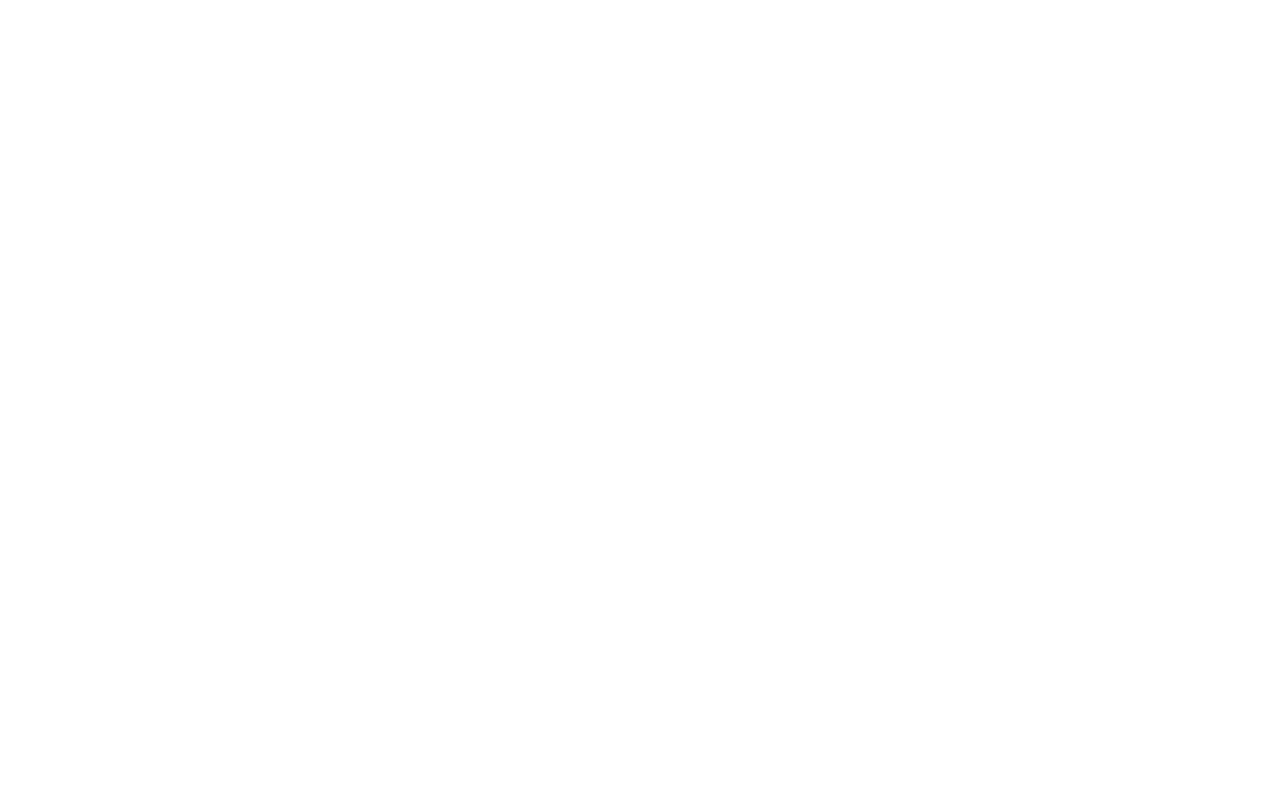
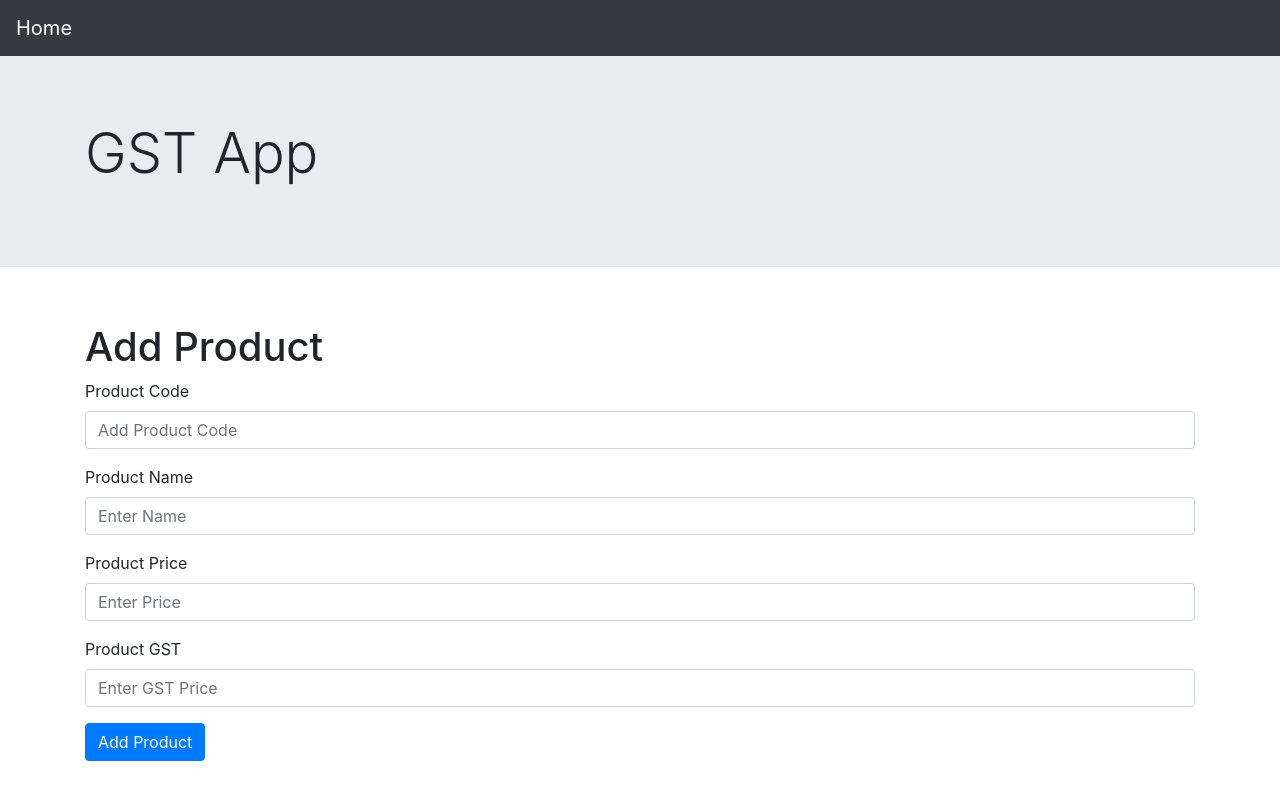
Before and after one commit to anuragkothare/GST-Billing-Application, an Angular app: page /add in a window 1280 px wide. Before the commit this address led to /. Built offline with nearby package versions, Linux system fonts and the light colour scheme.

Commit message:
Created Add Product functionality

```diff
--- /dev/null
+++ b/src/app/add-product/add-product.component.html
@@ -0,0 +1,27 @@
+
+<div class="container">
+  <br>
+  <h1>Add Product</h1>
+  <form>
+    <div class="form-group">
+      <label for="exampleInputEmail1">Product Code</label>
+      <input #productCode  class="form-control" placeholder="Add Product Code" >
+    </div>
+    <div class="form-group">
+      <label for="exampleInputEmail1">Product Name</label>
+      <input #productName class="form-control" placeholder="Enter Name">
+    </div>
+    <div class="form-group">
+      <label for="exampleInputEmail1">Product Price</label>
+      <input #productPrice class="form-control" placeholder="Enter Price" >
+    </div>
+    <div class="form-group">
+      <label for="exampleInputEmail1">Product GST</label>
+      <input #productGST class="form-control" placeholder="Enter GST Price">
+    </div>
+
+    <button (click)="addNewProduct(productCode.value, productName.value,productPrice.value,productGST.value)" type="button" class="btn btn-primary">Add Product</button>
+     <br>
+  </form>
+  <br>
+</div>
--- /dev/null
+++ b/src/app/add-product/add-product.component.ts
@@ -0,0 +1,32 @@
+import { Component, OnInit } from '@angular/core';
+import { ProductService } from './../product.service';
+import { Router, ActivatedRoute, ParamMap } from "@angular/router";
+import { Product } from './../product/product';
+
+import { switchMap } from "rxjs/operators";
+
+@Component({
+  selector: 'app-add-product',
+  templateUrl: './add-product.component.html',
+  styleUrls: ['./add-product.component.css']
+})
+export class AddProductComponent implements OnInit {
+
+  constructor(
+    private route: ActivatedRoute,
+    private router: Router,
+    private ProductService: ProductService
+  ) { }
+
+  ngOnInit() {
+
+  }
+
+  public addNewProduct(productCode: number, productName: String, productPrice:number, productGST:number){
+    console.log("Add info "+ productCode + " " + productName + " "+ productPrice + " "+ productGST)
+    var product: Product = new Product(productCode, productName, productPrice, productGST)
+
+    this.ProductService.addProduct(product)
+    console.log(product)
+  }
+}
--- a/src/app/app-routing.ts
+++ b/src/app/app-routing.ts
@@ -4,6 +4,7 @@
 import { ProductListComponent } from './product-list/product-list.component'
 import { ModuleWithProviders } from "@angular/core";
 import { ProductDetailComponent } from './product-detail/product-detail.component';
+import { AddProductComponent } from './add-product/add-product.component';
 
 
 
@@ -11,6 +12,7 @@
   {path: 'products', component: ProductListComponent},
   {path: '', redirectTo: '/products', pathMatch: 'full'},
   {path: 'product/:product_code', component: ProductDetailComponent},
+  {path: 'add', component: AddProductComponent},
   // {path: '', redirectTo: '/products', pathMatch: 'full'},
 ];
 
--- a/src/app/app.module.ts
+++ b/src/app/app.module.ts
@@ -9,13 +9,15 @@
 import { ProductListComponent } from './product-list/product-list.component';
 import { ProductCardComponent } from './product-card/product-card.component';
 import { ProductDetailComponent } from './product-detail/product-detail.component';
+import { AddProductComponent } from './add-product/add-product.component';
 
 @NgModule({
   declarations: [
     AppComponent,
     ProductListComponent,
     ProductCardComponent,
-    ProductDetailComponent
+    ProductDetailComponent,
+    AddProductComponent
   ],
   imports: [
     BrowserModule,
--- a/src/app/product-card/product-card.component.css
+++ b/src/app/product-card/product-card.component.css
@@ -0,0 +1,3 @@
+.card {
+  background-color: #DCDCDC;
+}
--- a/src/app/product-card/product-card.component.html
+++ b/src/app/product-card/product-card.component.html
@@ -2,10 +2,8 @@
 <br>
 <div class="container">
   <div class="card" style="width: 18rem;">
-    <img class="card-img-top" src="..." alt="Card image cap">
     <div class="card-body">
-      <h5 class="card-title">Product</h5>
-      <p class="card-text">This is product</p>
+      <h2 class="card-title">Product</h2>
       <p>Product Name: {{ data.product_name }}</p>
       <p>Product Price: {{ data.product_price }}</p>
       <p>Product GST: {{ data.product_gst }}</p>
--- a/src/app/product-detail/product-detail.component.css
+++ b/src/app/product-detail/product-detail.component.css
@@ -0,0 +1,3 @@
+.update {
+  background-color: whitesmoke;
+}
--- a/src/app/product-detail/product-detail.component.html
+++ b/src/app/product-detail/product-detail.component.html
@@ -1,5 +1,4 @@
-<br>
-<br>
+
 <div class="container">
   <h1>Product Name: <strong>{{currentProduct.product_name}}</strong></h1>
   <p>Product Cost: {{currentProduct.product_price }}</p>
@@ -10,16 +9,16 @@
 <br>
 <br>
 
-<div class="container" >
+<div class=" update container" >
   <h3>Update Product Information</h3>
   <form>
     <div class="form-group">
       <label for="exampleInputEmail1">Product Name</label>
-      <input  #productName type="Product Name" class="form-control" id="exampleInputEmail1" [(value)]="currentProduct.product_name">
+      <input  #productName type="Product Name" class="form-control"  [(value)]="currentProduct.product_name">
 
     </div>
     <div class="form-group">
-      <label >Product Price</label>
+      <label>Product Price</label>
       <input #productPrice class="form-control"  placeholder="Edit Price" [(value)]="currentProduct.product_price">
     </div>
     <div class="form-group">
@@ -28,4 +27,6 @@
     </div>
     <button class="btn" type="button" (click)="editProductInfo(productName.value,productPrice.value,productGST.value)" >Edit</button>
   </form>
+  <br>
+  <br>
 </div>
--- a/src/app/product-list/product-list.component.html
+++ b/src/app/product-list/product-list.component.html
@@ -1,3 +1,9 @@
 <div class="container">
+  <br>
+  <div class="row">
+    <div class="col-md-1" style="float: left;">
+      <button routerLink="/add" type="button" class="btn btn-lg btn-outline-primary">Add Product</button>
+    </div>
+  </div>
   <product-card *ngFor="let product of productList" [product]="product"></product-card>
 </div>
--- a/src/app/product.service.ts
+++ b/src/app/product.service.ts
@@ -41,14 +41,22 @@
   public updateProduct(product: Product){
     var id:number= product.product_code
     for(var ind in this.productList) {
-        if(id == this.productList[ind].product_code){
+        if(id === this.productList[ind].product_code){
           this.productList[ind] = product;
         }
     }
   }
 
   public addProduct(product: Product){
+    var id:number= product.product_code
+
     //validation if product exist or not
+    for(var ind in this.productList) {
+      if(id === this.productList[ind].product_code ) {
+        this.productList[ind] = product;
+        return
+      }
+    }
     this.productList.push(product)
   }
 
--- a/src/index.html
+++ b/src/index.html
@@ -9,6 +9,26 @@
   <link rel="icon" type="image/x-icon" href="favicon.ico">
 </head>
 <body>
+    <nav class="navbar navbar-expand-lg navbar-dark bg-dark sticky-top">
+        <a class="navbar-brand" href="/products">Home</a>
+        <button class="navbar-toggler" type="button" data-toggle="collapse" data-target="#navbarNav" aria-controls="navbarNav" aria-expanded="false" aria-label="Toggle navigation">
+          <span class="navbar-toggler-icon"></span>
+        </button>
+        <div class="collapse navbar-collapse" id="navbarNav">
+          <ul class="navbar-nav">
+            <li class="nav-item active">
+              <a class="nav-link" href=""><span class="sr-only">(current)</span></a>
+            </li>
+          </ul>
+        </div>
+      </nav>
+
+      <div class="jumbotron jumbotron-fluid">
+          <div class="container">
+            <h1 class="display-4">GST App</h1>
+            <p class="lead"></p>
+          </div>
+        </div>
   <app-root></app-root>
 </body>
 </html>
```
Also changed, not shown: src/app/add-product/add-product.component.css (added), 1 other file (tests, documents, lock files or other folders).
